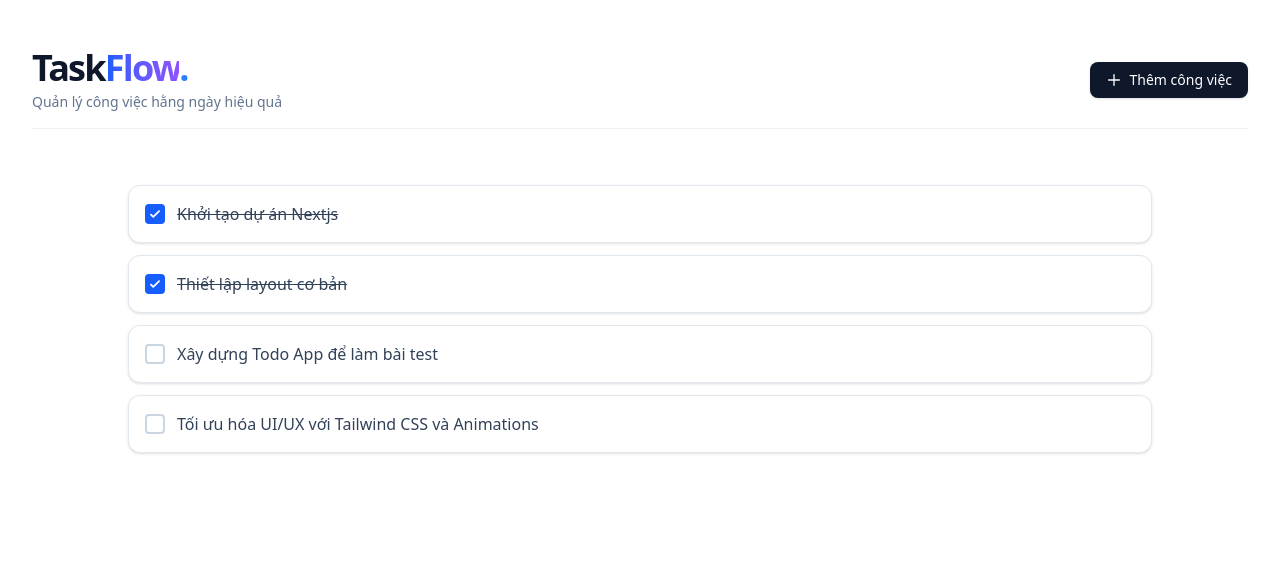
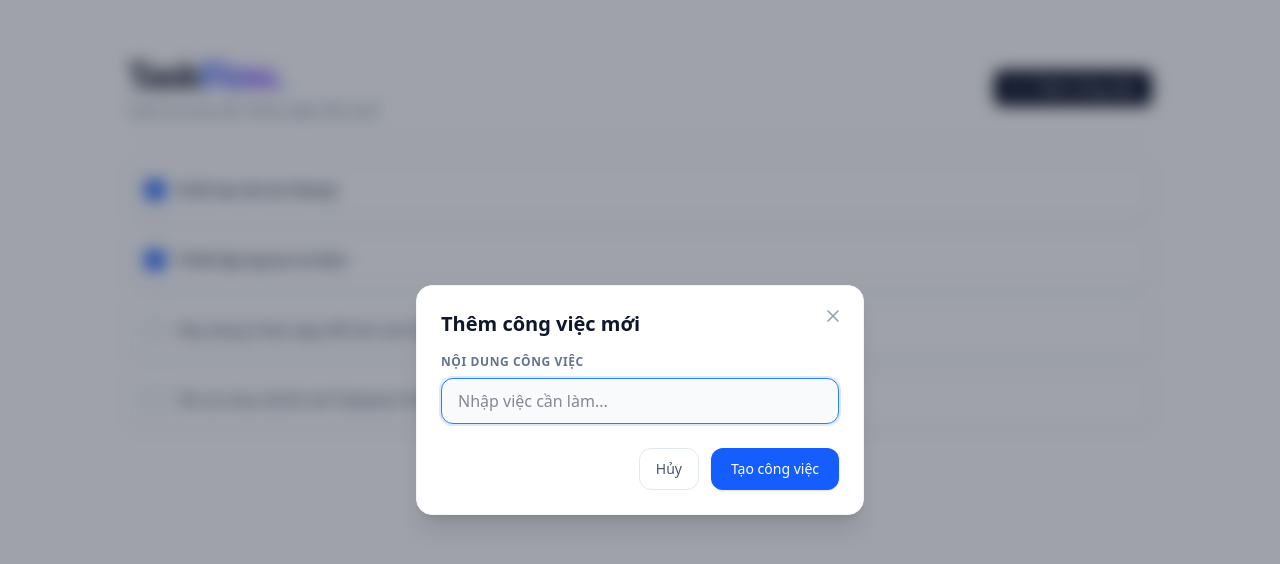
Before and after one commit to giaphu48/taskflow, a Next.js app: page / in a window 1280 px wide. Both pictures are taken after a click on the button "Thêm công việc". Shown: the top 564 px of the page. Built offline with nearby package versions, Linux system fonts and the light colour scheme.

Commit message:
feat: implement modal 'add todo form'

```diff
--- a/src/app/globals.css
+++ b/src/app/globals.css
@@ -1,5 +1,6 @@
 @import "tailwindcss";
 
 body {
-  @apply bg-slate-50 text-slate-900;
+  background-color: var(--color-slate-50);
+  color: var(--color-slate-900);
 }
--- a/src/app/page.tsx
+++ b/src/app/page.tsx
@@ -1,12 +1,9 @@
-import Header from "@/components/layout/Header";
 import TodoApp from "@/components/todo/TodoApp";
 
 export default function Home() {
   return (
     <main className="min-h-screen bg-white flex flex-col px-4 py-8 sm:px-8 sm:py-12">
-      <Header />
-
-      <div className="flex-1 w-full max-w-screen-lg mx-auto mt-8">
+      <div className="flex-1 w-full max-w-screen-lg mx-auto mt-2">
         <TodoApp />
       </div>
     </main>
--- a/src/components/layout/Header.tsx
+++ b/src/components/layout/Header.tsx
@@ -1,4 +1,8 @@
-export default function Header() {
+interface HeaderProps {
+  onAddClick: () => void;
+}
+
+export default function Header({ onAddClick }: HeaderProps) {
   return (
     <header className="mb-6 flex flex-col sm:flex-row sm:items-center justify-between border-b border-slate-200/60 pb-4">
       <div className="cursor-default group">
@@ -14,8 +18,10 @@ export default function Header() {
         </p>
       </div>
       <div className="mt-4 sm:mt-0 flex items-center gap-3">
-        {/* Placeholder cho nút hành động */}
-        <button className="hidden sm:flex items-center gap-2 bg-slate-900 hover:bg-slate-800 text-white px-4 py-2 rounded-lg text-sm font-medium transition-all active:scale-95 shadow-sm">
+        <button
+          onClick={onAddClick}
+          className="flex items-center gap-2 bg-slate-900 hover:bg-slate-800 text-white px-4 py-2 rounded-lg text-sm font-medium transition-all active:scale-95 shadow-sm"
+        >
           <svg className="w-4 h-4" fill="none" stroke="currentColor" viewBox="0 0 24 24">
             <path strokeLinecap="round" strokeLinejoin="round" strokeWidth={2} d="M12 4v16m8-8H4" />
           </svg>
--- a/src/components/todo/TodoApp.tsx
+++ b/src/components/todo/TodoApp.tsx
@@ -1,45 +1,69 @@
 "use client";
 
+import { useState } from "react";
 import { Todo } from "@/types/todo";
 import TodoItem from "./TodoItem";
+import TodoForm from "./TodoForm";
+import Header from "@/components/layout/Header";
 
-const mockTodos: Todo[] = [
+const initialTodos: Todo[] = [
   {
     id: "1",
     title: "Khởi tạo dự án Nextjs",
     isCompleted: true,
-    createdAt: Date.now(),
+    createdAt: 1719792000000,
   },
   {
     id: "2",
     title: "Thiết lập layout cơ bản",
     isCompleted: true,
-    createdAt: Date.now(),
+    createdAt: 1719792060000,
   },
   {
     id: "3",
     title: "Xây dựng Todo App để làm bài test",
     isCompleted: false,
-    createdAt: Date.now(),
+    createdAt: 1719792120000,
   },
   {
     id: "4",
     title: "Tối ưu hóa UI/UX với Tailwind CSS và Animations",
     isCompleted: false,
-    createdAt: Date.now(),
+    createdAt: 1719792180000,
   },
 ];
 
 export default function TodoApp() {
+  const [todos, setTodos] = useState<Todo[]>(initialTodos);
+  const [isModalOpen, setIsModalOpen] = useState(false);
+
+  const handleAddTodo = (title: string) => {
+    const newTodo: Todo = {
+      id: crypto.randomUUID(),
+      title,
+      isCompleted: false,
+      createdAt: Date.now(),
+    };
+    setTodos((prev) => [newTodo, ...prev]);
+  };
+
   return (
     <div className="w-full">
-      {mockTodos.length === 0 ? (
+      <Header onAddClick={() => setIsModalOpen(true)} />
+
+      <TodoForm
+        isOpen={isModalOpen}
+        onClose={() => setIsModalOpen(false)}
+        onAdd={handleAddTodo}
+      />
+
+      {todos.length === 0 ? (
         <div className="text-center text-slate-400 mt-10">
           Chưa có công việc nào. Hãy thêm mới!
         </div>
       ) : (
         <div className="flex flex-col">
-          {mockTodos.map((todo) => (
+          {todos.map((todo) => (
             <TodoItem key={todo.id} todo={todo} />
           ))}
         </div>
--- /dev/null
+++ b/src/components/todo/TodoForm.tsx
@@ -0,0 +1,112 @@
+"use client";
+
+import { useState, useEffect, useRef } from "react";
+
+interface TodoFormProps {
+  isOpen: boolean;
+  onClose: () => void;
+  onAdd: (title: string) => void;
+}
+
+export default function TodoForm({ isOpen, onClose, onAdd }: TodoFormProps) {
+  const [title, setTitle] = useState("");
+  const [error, setError] = useState("");
+  const inputRef = useRef<HTMLInputElement>(null);
+
+  // Focus input when modal opens
+  useEffect(() => {
+    if (isOpen) {
+      setTimeout(() => inputRef.current?.focus(), 100);
+    }
+  }, [isOpen]);
+
+  // Handle escape key to close
+  useEffect(() => {
+    const handleKeyDown = (e: KeyboardEvent) => {
+      if (e.key === "Escape") onClose();
+    };
+    window.addEventListener("keydown", handleKeyDown);
+    return () => window.removeEventListener("keydown", handleKeyDown);
+  }, [onClose]);
+
+  if (!isOpen) return null;
+
+  const handleSubmit = (e: React.FormEvent) => {
+    e.preventDefault();
+    const trimmedTitle = title.trim();
+    if (!trimmedTitle) {
+      setError("Nội dung công việc không được để trống!");
+      return;
+    }
+    onAdd(trimmedTitle);
+    setTitle("");
+    setError("");
+    onClose();
+  };
+
+  return (
+    <div className="fixed inset-0 bg-slate-900/40 backdrop-blur-sm z-50 flex items-center justify-center p-4">
+      {/* Backdrop click to close */}
+      <div className="absolute inset-0" onClick={onClose} />
+
+      <div className="bg-white rounded-2xl w-full max-w-md p-6 shadow-xl border border-slate-100 relative z-10 animate-in fade-in zoom-in-95 duration-200">
+        {/* Close button */}
+        <button
+          type="button"
+          onClick={onClose}
+          className="absolute top-4 right-4 text-slate-400 hover:text-slate-600 transition-colors p-1 rounded-lg hover:bg-slate-100"
+        >
+          <svg className="w-5 h-5" fill="none" stroke="currentColor" viewBox="0 0 24 24">
+            <path strokeLinecap="round" strokeLinejoin="round" strokeWidth={2} d="M6 18L18 6M6 6l12 12" />
+          </svg>
+        </button>
+
+        <h3 className="text-xl font-bold text-slate-900 mb-4">Thêm công việc mới</h3>
+
+        <form onSubmit={handleSubmit} className="space-y-4">
+          <div>
+            <label className="block text-xs font-semibold text-slate-500 uppercase tracking-wider mb-2">
+              Nội dung công việc
+            </label>
+            <input
+              ref={inputRef}
+              type="text"
+              placeholder="Nhập việc cần làm..."
+              value={title}
+              onChange={(e) => {
+                setTitle(e.target.value);
+                if (error) setError("");
+              }}
+              className={`w-full px-4 py-2.5 bg-slate-50 border rounded-xl focus:outline-none focus:ring-2 transition-all ${
+                error
+                  ? "border-red-500 focus:ring-red-100 focus:border-red-500"
+                  : "border-slate-200 focus:ring-blue-100 focus:border-blue-500"
+              }`}
+            />
+            {error && (
+              <p className="text-sm text-red-500 mt-1.5 ml-1 font-medium">
+                {error}
+              </p>
+            )}
+          </div>
+
+          <div className="flex justify-end gap-3 pt-2">
+            <button
+              type="button"
+              onClick={onClose}
+              className="px-4 py-2.5 rounded-xl border border-slate-200 text-slate-600 hover:bg-slate-50 font-medium transition-colors text-sm"
+            >
+              Hủy
+            </button>
+            <button
+              type="submit"
+              className="bg-blue-600 hover:bg-blue-700 text-white px-5 py-2.5 rounded-xl font-medium transition-all active:scale-95 shadow-sm text-sm"
+            >
+              Tạo công việc
+            </button>
+          </div>
+        </form>
+      </div>
+    </div>
+  );
+}
```
